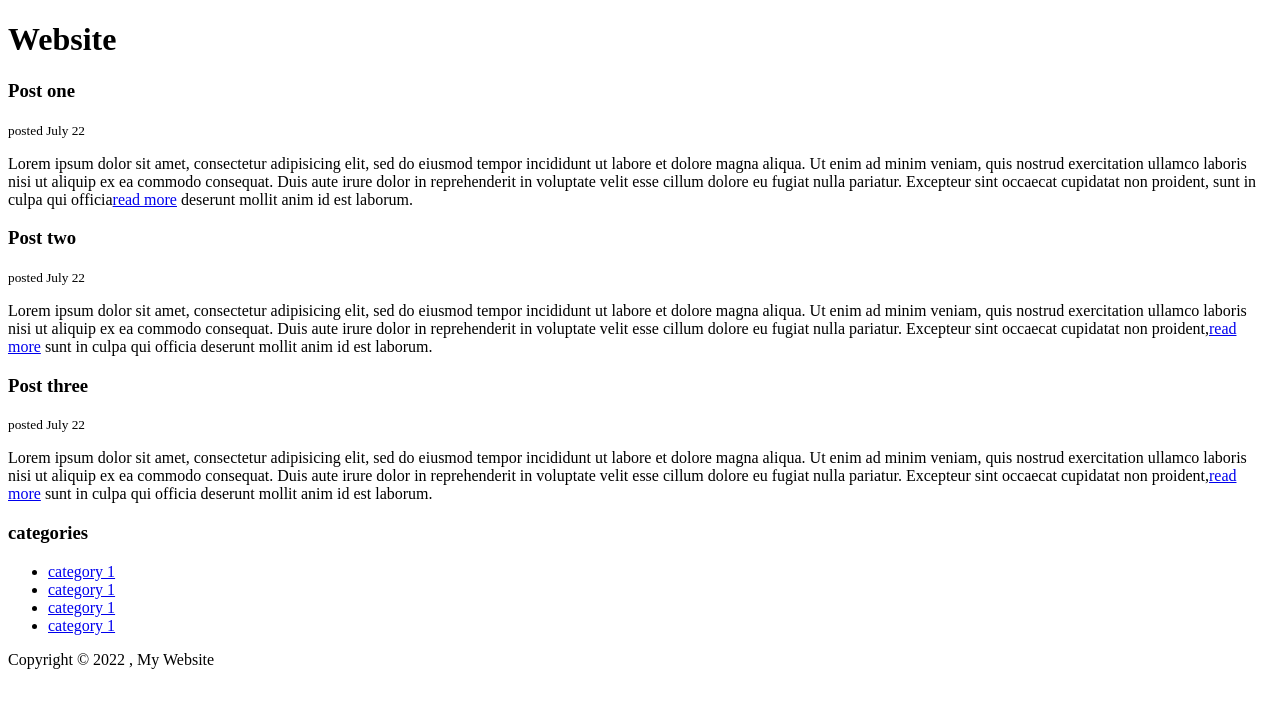
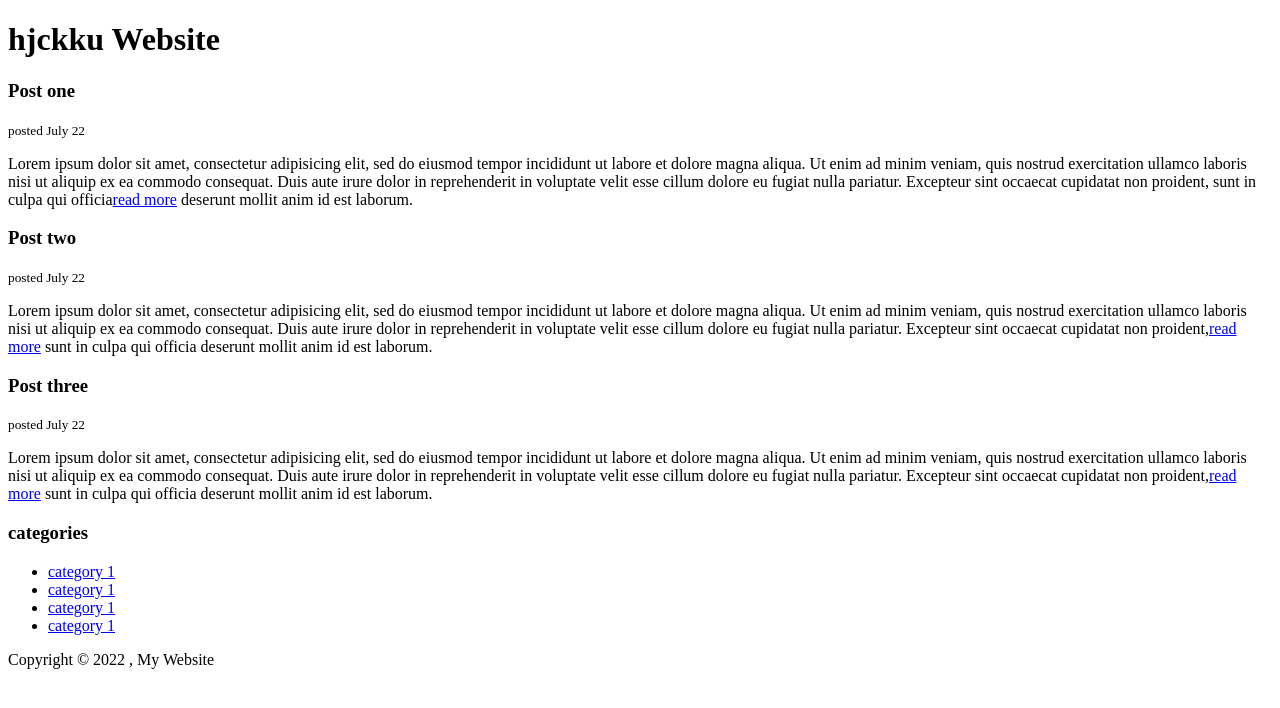
Before and after one commit to Usata222/HTML-X, a plain HTML site: page blog.html in a window 1280 px wide. Drawn offline with Linux system fonts and the light colour scheme.

Commit message:
Add files via upload

```diff
--- a/blog.html
+++ b/blog.html
@@ -5,7 +5,7 @@
 </head>
 <body>
 	<header id="main-header">
-		<h1> Website</h1>
+		<h1>hjckku Website</h1>
 	</header>
 
 	<section>
```
